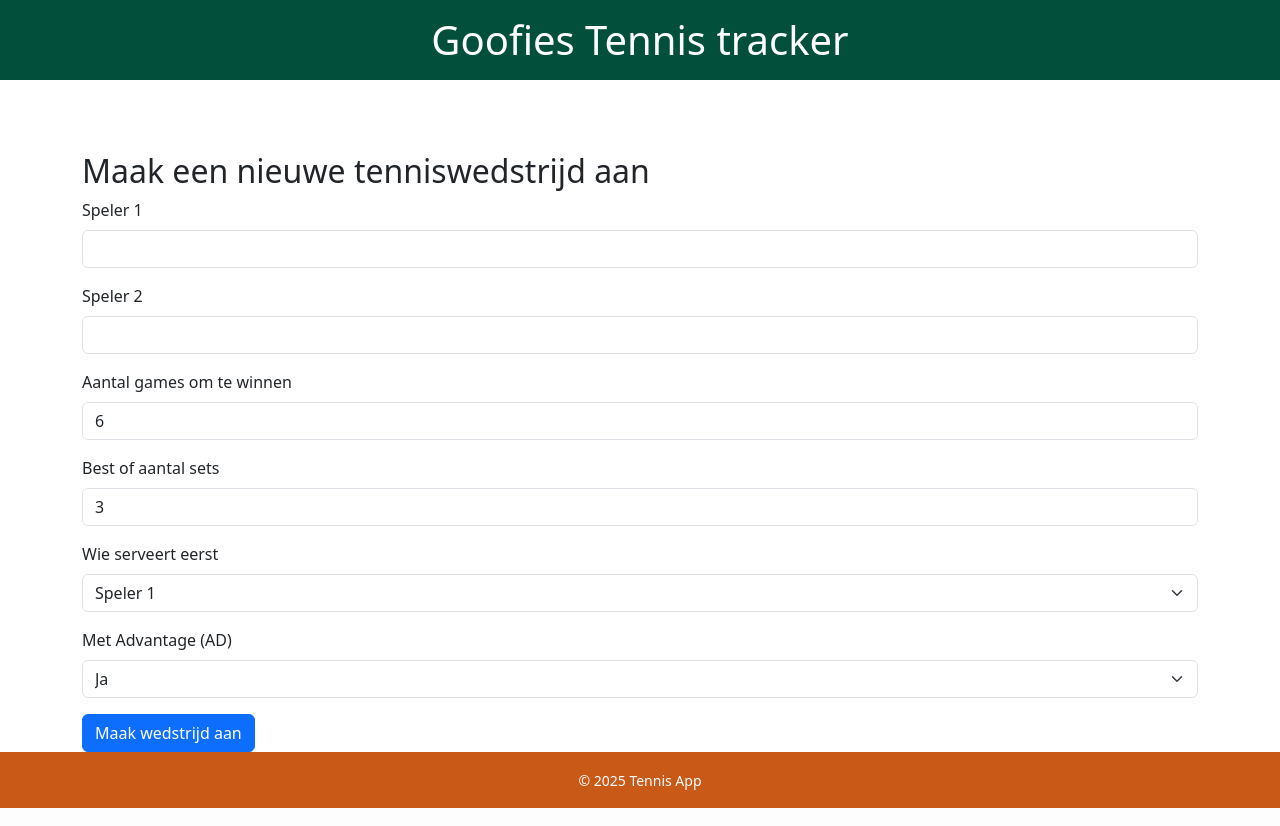
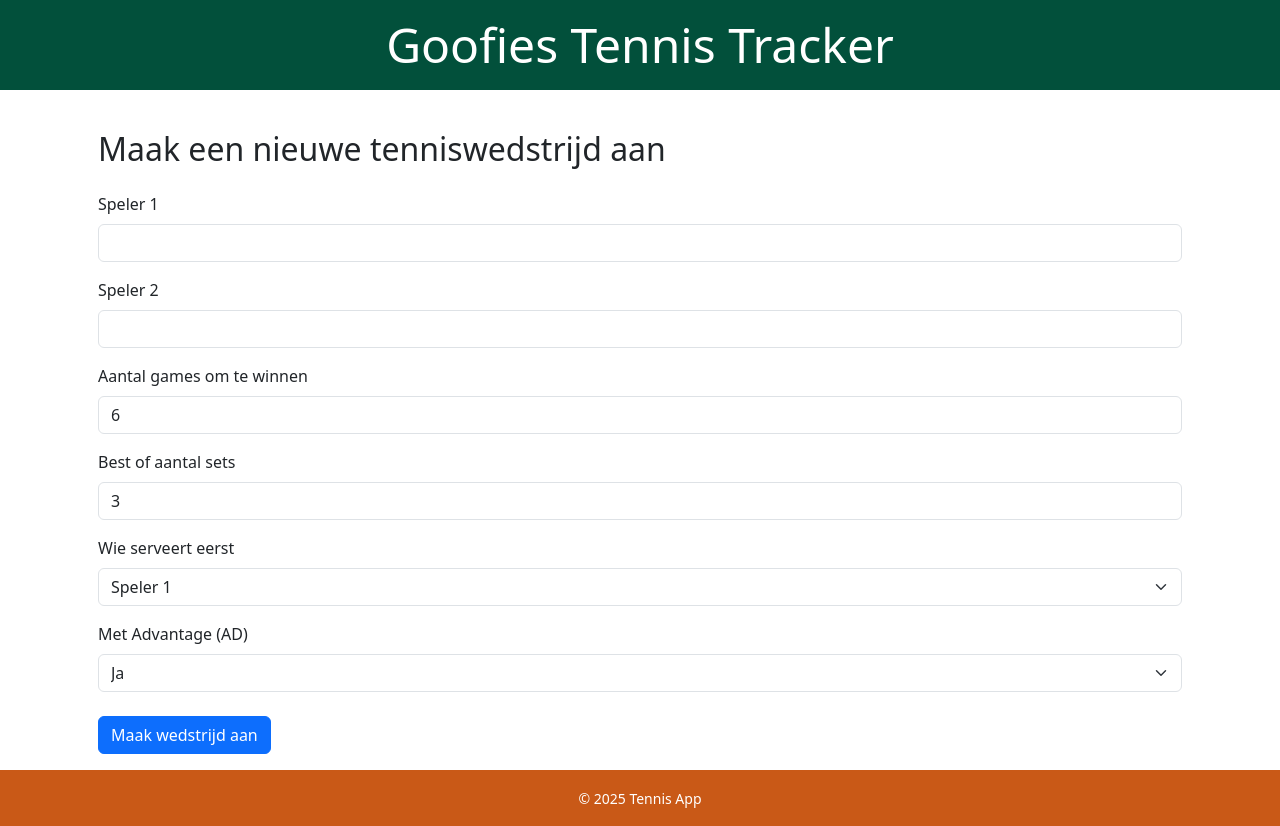
Before and after one commit to gjwglasbergen/tennis-app, a Flask app: page /create-match in a window 1280 px wide. Run offline with Flask 3, Linux system fonts and the light colour scheme.

Commit message:
Workin form

```diff
--- a/src/static/css/style.css
+++ b/src/static/css/style.css
@@ -1,19 +1,47 @@
+/* Header & Footer */
 .footer-red {
     background-color: #c95917;
-    color: #c95917
+    color: white;
+    /* eerder stond hier dezelfde kleur als achtergrond, aangepast */
 }
 
 .header-green {
     background-color: #02503b;
-    color: white
+    color: white;
 }
 
+/* Buttons */
 .button-green {
     background-color: #02503b;
     color: white;
-    border: 2px solid #02503b
+    border: 2px solid #02503b;
+    width: 100%;
+    /* mobielvriendelijk */
 }
 
 .button-green:hover {
-    border-color: black
+    border-color: black;
 }
+
+/* Tekstschaling */
+h1 {
+    font-size: 2rem;
+    /* geschikt voor mobiel */
+}
+
+@media (min-width: 768px) {
+    h1 {
+        font-size: 3rem;
+        /* grotere schermen */
+    }
+}
+
+/* Kleine schermen - minder padding voor header/footer */
+@media (max-width: 576px) {
+
+    .header-green,
+    .footer-red {
+        padding-top: 1rem;
+        padding-bottom: 1rem;
+    }
+}
--- a/src/templates/base.html
+++ b/src/templates/base.html
@@ -3,25 +3,25 @@
   <head>
     <meta charset="utf-8">
     <meta name="viewport" content="width=device-width, initial-scale=1">
-    <title>{%block title%} Tennis app {% endblock%}</title>
+    <title>{% block title %}Tennis app{% endblock %}</title>
     <link rel="icon" href="{{ url_for('static', filename='favicon.ico') }}" type="image/x-icon">
     <link href="https://cdn.jsdelivr.net/npm/bootstrap@5.3.7/dist/css/bootstrap.min.css" rel="stylesheet" integrity="sha384-LN+7fdVzj6u52u30Kp6M/trliBMCMKTyK833zpbD+pXdCLuTusPj697FH4R/5mcr" crossorigin="anonymous">
     <link rel="stylesheet" href="{{ url_for('static', filename='css/style.css') }}">
   </head>
   <body class="d-flex flex-column min-vh-100">
 
-    <!--Header-->
+    <!-- Header -->
     <header class="header-green text-white py-3 mb-4">
       <div class="container text-center">
         <a href="/" class="text-white text-decoration-none">
-      <h1 class="m-0">Goofies Tennis tracker</h1>
+          <h1 class="m-0">Goofies Tennis Tracker</h1>
         </a>
       </div>
     </header>
 
-    <!--Main Content-->
-    <main class="d-flex justify-content-center align-items-center flex-fill">
-        {% block content%}{% endblock %}
+    <!-- Main Content -->
+    <main class="container d-flex flex-column justify-content-center align-items-center flex-fill px-3">
+        {% block content %}{% endblock %}
     </main>
 
     <!-- Footer -->
@@ -30,6 +30,7 @@
         <small>&copy; 2025 Tennis App</small>
       </div>
     </footer>
+
     <script src="https://cdn.jsdelivr.net/npm/bootstrap@5.3.7/dist/js/bootstrap.bundle.min.js" integrity="sha384-ndDqU0Gzau9qJ1lfW4pNLlhNTkCfHzAVBReH9diLvGRem5+R9g2FzA8ZGN954O5Q" crossorigin="anonymous"></script>
   </body>
 </html>
--- a/src/templates/creatematch.html
+++ b/src/templates/creatematch.html
@@ -3,8 +3,8 @@
 
 
 {% block content %}
-<div class="container mt-5">
-    <h2>Maak een nieuwe tenniswedstrijd aan</h2>
+<div class="container d-flex flex-column flex-fill overflow-auto py-3">
+    <h2 class="mb-4">Maak een nieuwe tenniswedstrijd aan</h2>
     <form method="POST" action="{{ url_for('create_match') }}">
         <div class="mb-3">
             <label for="player1" class="form-label">Speler 1</label>
@@ -36,7 +36,7 @@
                 <option value="False">Nee</option>
             </select>
         </div>
-        <button type="submit" class="btn btn-primary">Maak wedstrijd aan</button>
+        <button type="submit" class="btn btn-primary mt-2">Maak wedstrijd aan</button>
     </form>
 </div>
 {% endblock %}
--- a/src/templates/index.html
+++ b/src/templates/index.html
@@ -3,7 +3,7 @@
 
 {%block content%}
 <!--Main Content-->
-<div>
+<div class="d-flex flex-column w-100 gap-3">
   <a href="/create-match" class="btn button-green btn-lg mx-2">Maak wedstrijd aan</a>
   <a href="/matches" class="btn button-green btn-lg mx-2">Bekijk wedstrijd</a>
 </div>
```
Lines whose indentation alone changed are shown as unchanged.
